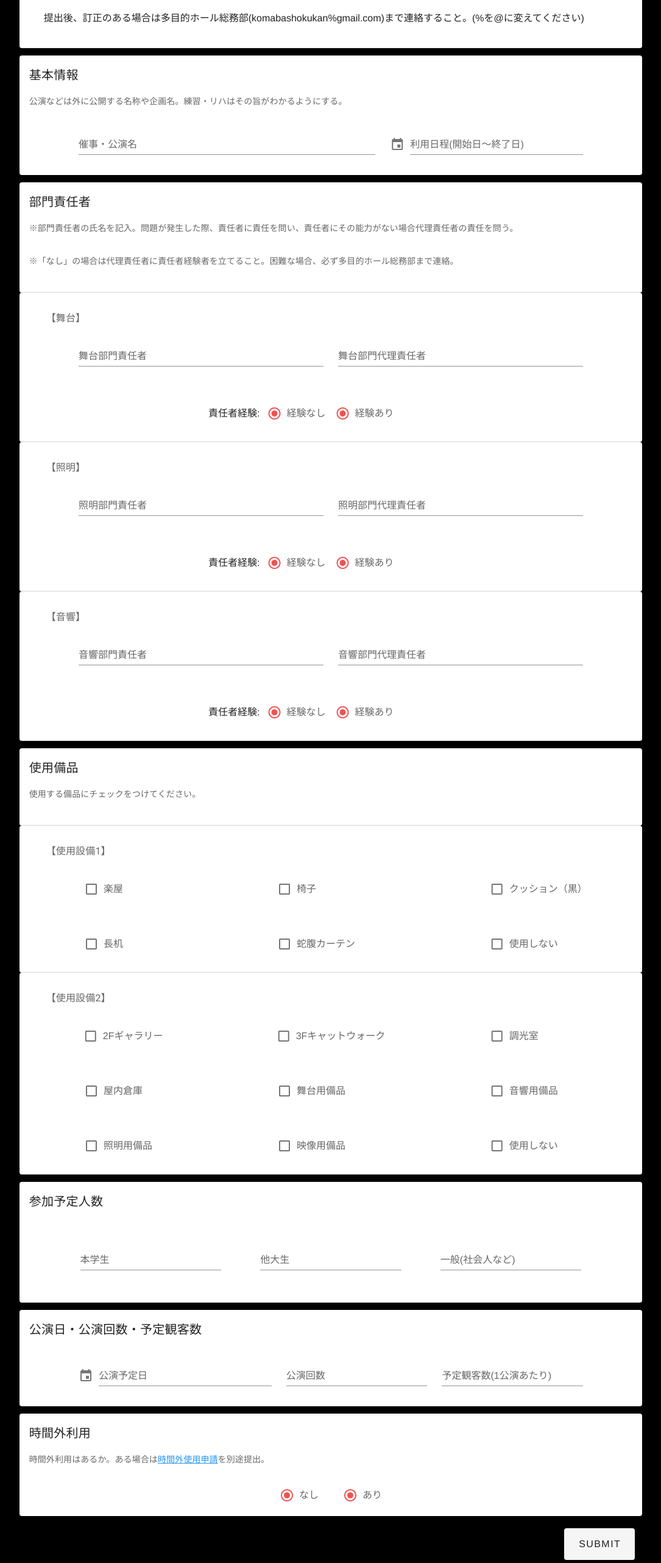
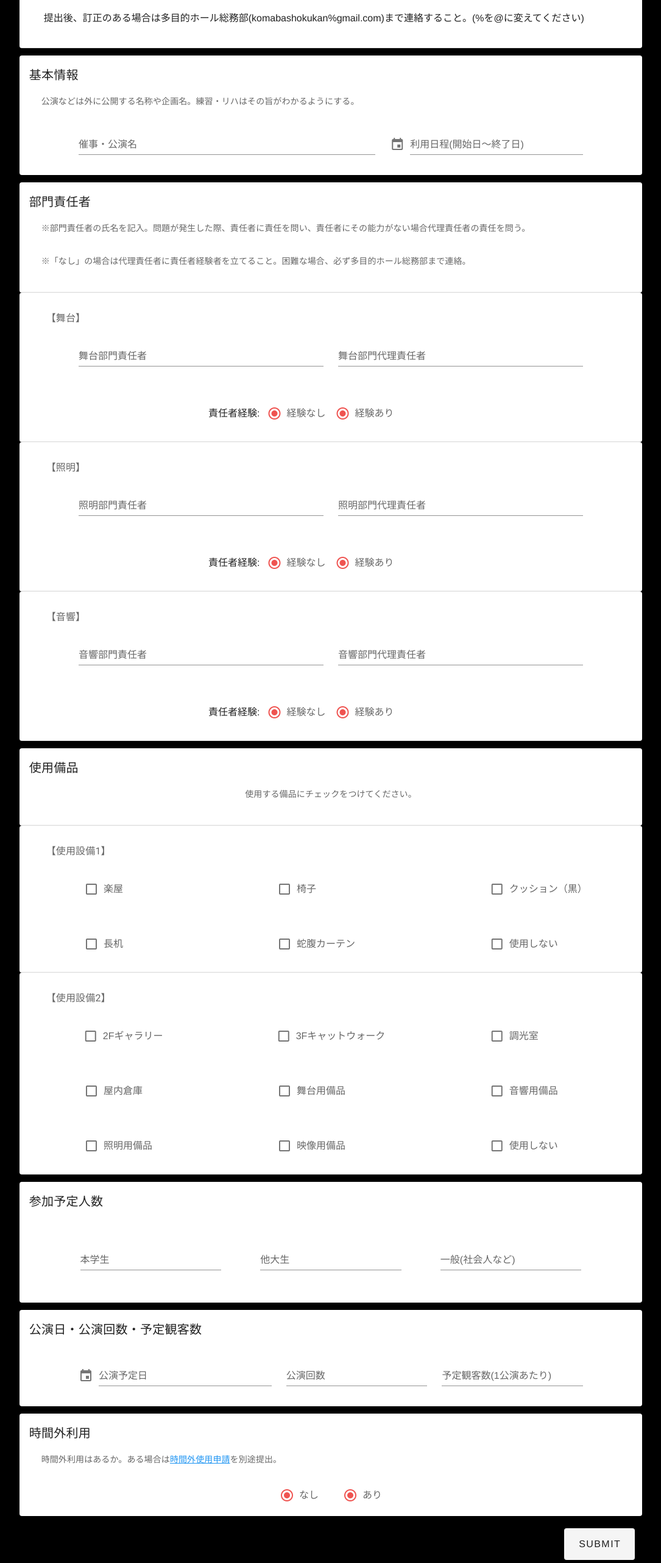
Before and after one commit to Komabashokukan/official-site, a Vue app: page /form/reservation_request in a window 1280 px wide. Shown: the part 234-2797 px from the top of the page at 61% size, without its empty margins (97-1182 px from the left). Built offline with nearby package versions, Linux system fonts and the light colour scheme.

Commit message:
テキスト位置調整

```diff
--- a/src/views/users/form/ReservationRequest.vue
+++ b/src/views/users/form/ReservationRequest.vue
@@ -22,7 +22,7 @@
 
                 <v-card class="mt-3">
                     <v-card-title>基本情報</v-card-title>
-                    <v-card-text class="text-left">公演などは外に公開する名称や企画名。練習・リハはその旨がわかるようにする。</v-card-text>
+                    <v-card-text class="text-left ml-5">公演などは外に公開する名称や企画名。練習・リハはその旨がわかるようにする。</v-card-text>
                     <v-container>
                         <v-row justify="center">
                             <!--<v-col md="5">
@@ -67,8 +67,8 @@
 
                 <v-card class="mt-3">
                         <v-card-title>部門責任者</v-card-title>
-                            <v-card-text class="text-left">※部門責任者の氏名を記入。問題が発生した際、責任者に責任を問い、責任者にその能力がない場合代理責任者の責任を問う。</v-card-text>
-                            <v-card-text class="text-left">※「なし」の場合は代理責任者に責任者経験者を立てること。困難な場合、必ず多目的ホール総務部まで連絡。</v-card-text>
+                            <v-card-text class="text-left ml-5">※部門責任者の氏名を記入。問題が発生した際、責任者に責任を問い、責任者にその能力がない場合代理責任者の責任を問う。</v-card-text>
+                            <v-card-text class="text-left ml-5">※「なし」の場合は代理責任者に責任者経験者を立てること。困難な場合、必ず多目的ホール総務部まで連絡。</v-card-text>
                         <v-container>
                         </v-container>
                     <v-divider></v-divider>
@@ -97,7 +97,7 @@
 
                 <v-card class="mt-3">
                         <v-card-title>使用備品</v-card-title>
-                        <v-card-text class="text-left">使用する備品にチェックをつけてください。</v-card-text>
+                        <v-card-text class="text-lef ml-5t">使用する備品にチェックをつけてください。</v-card-text>
                     <v-container>
                     </v-container>
                     <v-divider></v-divider>
@@ -188,7 +188,7 @@
 
                 <v-card class="mt-3">
                     <v-card-title>時間外利用</v-card-title>
-                    <v-card-text class="text-left">時間外利用はあるか。ある場合は<a href="/form/overtime_use" target="_blank" class="blue--text">時間外使用申請</a>を別途提出。</v-card-text>
+                    <v-card-text class="text-left ml-5">時間外利用はあるか。ある場合は<a href="/form/overtime_use" target="_blank" class="blue--text">時間外使用申請</a>を別途提出。</v-card-text>
                     <v-container>
                         <v-row justify="center">
                         <v-radio-group row v-model="overtime_use" :mandatory="true">
```
